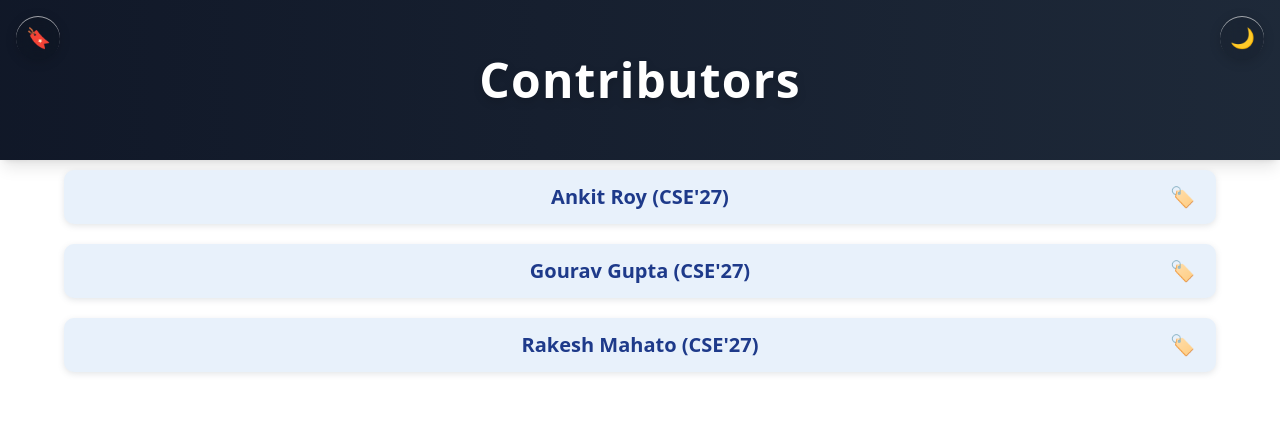
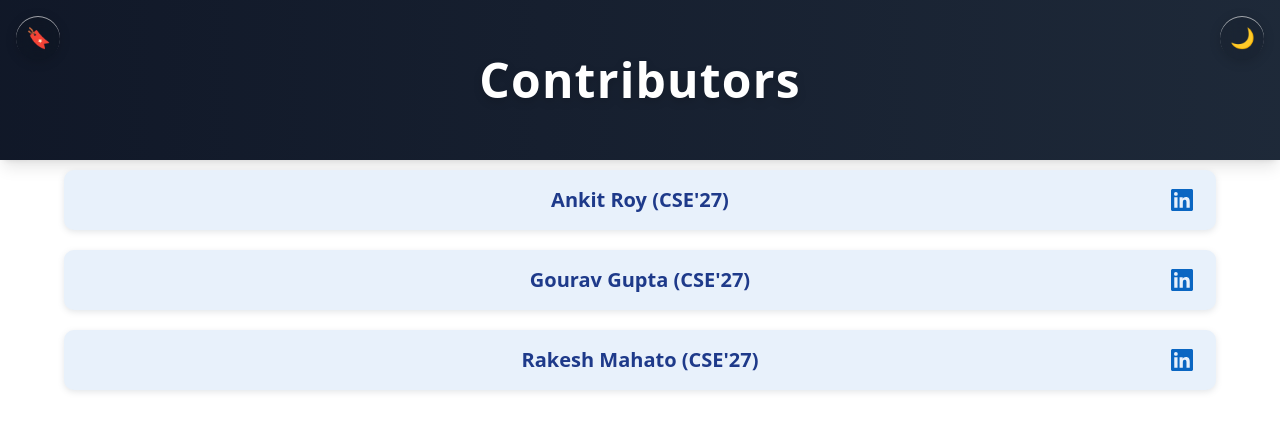
Before and after one commit to GouravGupta19/AcadAssist, a Next.js app: page /contri in a window 1280 px wide. Shown: the top 430 px of the page. Built offline with nearby package versions, Linux system fonts and the light colour scheme.

Commit message:
Fixed Contributors Page Items & Icons Overlap Issue

```diff
--- a/src/app/bookmarks/page.js
+++ b/src/app/bookmarks/page.js
@@ -3,6 +3,8 @@
 import { useBookmarks } from "@/components/BookmarkContext";
 import { useTheme } from "@/components/ThemeProvider";
 import Link from "next/link";
+import DarkModeToggle from "@/components/DarkModeToggle";
+import BookmarkNavButton from "@/components/BookmarkNavButton";
 
 export default function BookmarksPage() {
   const { bookmarks, removeBookmark } = useBookmarks();
@@ -29,9 +31,16 @@ export default function BookmarksPage() {
           alignItems: "center",
           justifyContent: "space-between",
           boxShadow: "0 4px 20px rgba(0,0,0,0.3)",
+          position: "relative",
         }}
       >
-        <div style={{ display: "flex", alignItems: "center", gap: "0.75rem" }}>
+        {/* Bookmark nav button — top-left */}
+        <div style={{ position: "absolute", top: "18px", left: "16px" }}>
+          <BookmarkNavButton />
+        </div>
+
+        {/* Centered title */}
+        <div style={{ flex: 1, display: "flex", justifyContent: "center", alignItems: "center", gap: "0.75rem" }}>
           <span style={{ fontSize: "28px" }}>🔖</span>
           <h1
             style={{
@@ -45,6 +54,9 @@ export default function BookmarksPage() {
             My Bookmarks
           </h1>
         </div>
+
+        {/* Right side: back link + dark mode toggle */}
+        <div style={{ display: "flex", alignItems: "center", gap: "0.75rem", position: "absolute", top: "18px", right: "16px" }}>
           <Link
             href="/dashboard"
             style={{
@@ -62,6 +74,8 @@ export default function BookmarksPage() {
           >
             ← Back to Dashboard
           </Link>
+          <DarkModeToggle />
+        </div>
       </div>
 
       {/* Content */}
--- a/src/app/contri/page.js
+++ b/src/app/contri/page.js
@@ -1,5 +1,5 @@
 import Header from "@/components/header";
-import ListItem from "@/components/listItem";
+import ContributorItem from "@/components/contributorItem";
 import contriFiles from "./data.json";
 
 
@@ -10,7 +10,7 @@ export default function Contri() {
 
             <div className="flex flex-col w-full flex-1 overflow-y-auto">
                 {contriFiles.map((file) => (
-                    <ListItem
+                    <ContributorItem
                         key={file.id}
                         name={file.name}
                         link={file.link}
--- a/src/app/layout.js
+++ b/src/app/layout.js
@@ -1,9 +1,7 @@
 import { Geist, Geist_Mono } from "next/font/google";
 import "./globals.css";
 import ThemeProvider from "@/components/ThemeProvider";
-import DarkModeToggle from "@/components/DarkModeToggle";
 import BookmarkProvider from "@/components/BookmarkContext";
-import BookmarkNavButton from "@/components/BookmarkNavButton";
 
 const geistSans = Geist({
   variable: "--font-geist-sans",
@@ -28,8 +26,6 @@ export default function RootLayout({ children }) {
       >
         <ThemeProvider>
           <BookmarkProvider>
-            <DarkModeToggle />
-            <BookmarkNavButton />
             {children}
           </BookmarkProvider>
         </ThemeProvider>
--- a/src/app/page.js
+++ b/src/app/page.js
@@ -1,13 +1,25 @@
 import Link from "next/link";
 import "./style.css";
 import Footer from "@/components/Footer";
+import DarkModeToggle from "@/components/DarkModeToggle";
+import BookmarkNavButton from "@/components/BookmarkNavButton";
 
 export default function Home() {
   return (
     <main className="main-container" style={{ paddingBottom: '64px' }}>
-      <header className="header">
+      <header className="header" style={{ position: "relative", width: "100%", paddingTop: "3.5rem" }}>
+        {/* Bookmark button — top-left */}
+        <div style={{ position: "absolute", top: "0", left: "0" }}>
+          <BookmarkNavButton />
+        </div>
+
         <h1 className="title">AcadAssist</h1>
         <p className="subtitle">Explore academic resources and contribute to the learning community.</p>
+
+        {/* Dark mode toggle — top-right */}
+        <div style={{ position: "absolute", top: "0", right: "0" }}>
+          <DarkModeToggle />
+        </div>
       </header>
 
       <div className="grid-container">
--- a/src/components/BookmarkNavButton.jsx
+++ b/src/components/BookmarkNavButton.jsx
@@ -14,10 +14,6 @@ export default function BookmarkNavButton() {
       <button
         title="My Bookmarks"
         style={{
-          position: "fixed",
-          top: "16px",
-          left: "16px",
-          zIndex: 200,
           width: "44px",
           height: "44px",
           borderRadius: "50%",
--- a/src/components/DarkModeToggle.jsx
+++ b/src/components/DarkModeToggle.jsx
@@ -11,10 +11,6 @@ export default function DarkModeToggle() {
       aria-label={dark ? "Switch to light mode" : "Switch to dark mode"}
       title={dark ? "Switch to light mode" : "Switch to dark mode"}
       style={{
-        position: "fixed",
-        top: "16px",
-        right: "16px",
-        zIndex: 200,
         width: "44px",
         height: "44px",
         borderRadius: "50%",
--- /dev/null
+++ b/src/components/contributorItem.jsx
@@ -0,0 +1,102 @@
+"use client";
+import { useState } from "react";
+import { useTheme } from "./ThemeProvider";
+
+export default function ContributorItem({ name, link }) {
+  const [hover, setHover] = useState(false);
+  const { dark } = useTheme();
+
+  const openLink = () => {
+    window.open(link, "_blank");
+  };
+
+  return (
+    <div
+      onClick={openLink}
+      onMouseEnter={() => setHover(true)}
+      onMouseLeave={() => setHover(false)}
+      style={{
+        cursor: "pointer",
+        backgroundColor: hover
+          ? dark ? "#1e3a5f" : "#dbeafe"
+          : dark ? "#1e293b" : "#e8f1fb",
+        borderRadius: "10px",
+        margin: "10px auto",
+        padding: "12px 16px",
+        textAlign: "center",
+        transition: "all 0.2s ease-in-out",
+        maxWidth: "1200px",
+        width: "90%",
+        transform: hover ? "scale(1.02)" : "scale(1)",
+        boxShadow: hover
+          ? "0 6px 14px rgba(30,64,175,0.18)"
+          : dark
+          ? "0 2px 6px rgba(0,0,0,0.4)"
+          : "0 2px 6px rgba(107,114,128,0.18)",
+        display: "flex",
+        alignItems: "center",
+        justifyContent: "space-between",
+        position: "relative",
+      }}
+    >
+      {/* Spacer to keep name centered */}
+      <span style={{ width: "36px", flexShrink: 0 }} />
+
+      <span
+        style={{
+          color: hover
+            ? dark ? "#93c5fd" : "#1e40af"
+            : dark ? "#bfdbfe" : "#1e3a8a",
+          fontSize: "20px",
+          fontWeight: "700",
+          transition: "color 0.2s ease-in-out",
+          flex: 1,
+        }}
+      >
+        {name}
+      </span>
+
+      {/* LinkedIn icon */}
+      <a
+        href={link}
+        target="_blank"
+        rel="noopener noreferrer"
+        onClick={(e) => e.stopPropagation()}
+        title="LinkedIn Profile"
+        style={{
+          display: "flex",
+          alignItems: "center",
+          justifyContent: "center",
+          width: "36px",
+          height: "36px",
+          flexShrink: 0,
+          borderRadius: "6px",
+          transition: "transform 0.15s ease, background 0.15s ease",
+          color: "#0a66c2",
+          textDecoration: "none",
+        }}
+        onMouseEnter={(e) => {
+          e.currentTarget.style.transform = "scale(1.2)";
+          e.currentTarget.style.background = dark
+            ? "rgba(255,255,255,0.08)"
+            : "rgba(0,0,0,0.06)";
+        }}
+        onMouseLeave={(e) => {
+          e.currentTarget.style.transform = "scale(1)";
+          e.currentTarget.style.background = "none";
+        }}
+      >
+        {/* LinkedIn SVG icon */}
+        <svg
+          xmlns="http://www.w3.org/2000/svg"
+          viewBox="0 0 24 24"
+          fill="currentColor"
+          width="22"
+          height="22"
+        >
+          <path d="M20.447 20.452h-3.554v-5.569c0-1.328-.027-3.037-1.852-3.037-1.853 0-2.136 1.445-2.136 2.939v5.667H9.351V9h3.414v1.561h.046c.477-.9 1.637-1.85 3.37-1.85 3.601 0 4.267 2.37 4.267 5.455v6.286zM5.337 7.433a2.062 2.062 0 0 1-2.063-2.065 2.064 2.064 0 1 1 2.063 2.065zm1.782 13.019H3.555V9h3.564v11.452zM22.225 0H1.771C.792 0 0 .774 0 1.729v20.542C0 23.227.792 24 1.771 24h20.451C23.2 24 24 23.227 24 22.271V1.729C24 .774 23.2 0 22.222 0h.003z" />
+        </svg>
+      </a>
+    </div>
+  );
+}
--- a/src/components/header.jsx
+++ b/src/components/header.jsx
@@ -1,12 +1,24 @@
+"use client";
+import DarkModeToggle from "./DarkModeToggle";
+import BookmarkNavButton from "./BookmarkNavButton";
 
 export default function Header({ name }) {
 
   return (
     <div className="relative h-[20vh] w-full flex items-center justify-center bg-gradient-to-r from-gray-900 to-gray-800 text-white shadow-lg">
+      {/* Bookmark button — top-left of header */}
+      <div style={{ position: "absolute", top: "16px", left: "16px" }}>
+        <BookmarkNavButton />
+      </div>
+
       <h1 className="text-5xl font-extrabold tracking-wide drop-shadow-lg text-center px-28">
         {name}
       </h1>
 
+      {/* Dark mode toggle — top-right of header */}
+      <div style={{ position: "absolute", top: "16px", right: "16px" }}>
+        <DarkModeToggle />
+      </div>
     </div>
   );
 }
--- a/visits.json
+++ b/visits.json
@@ -1 +1 @@
-{"count":17}
+{"count":28}
```
Lines whose indentation alone changed are shown as unchanged.
